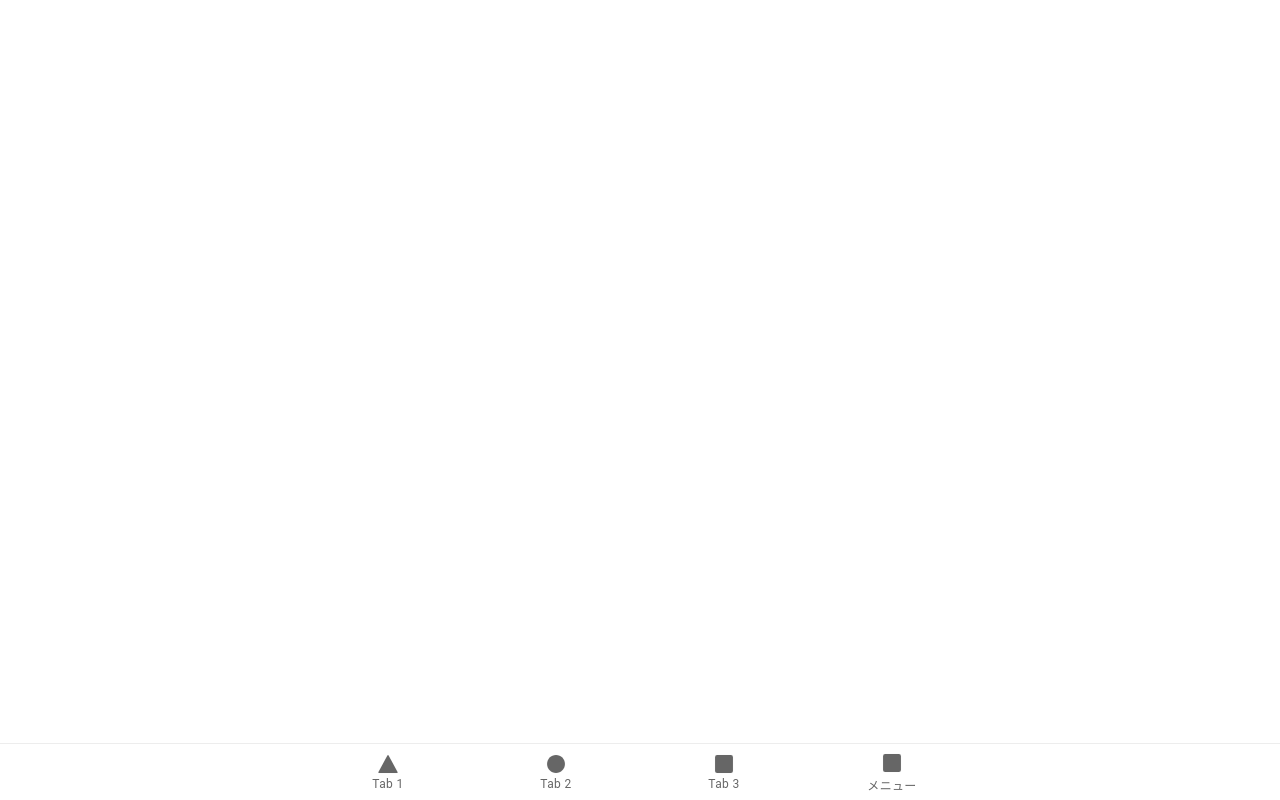
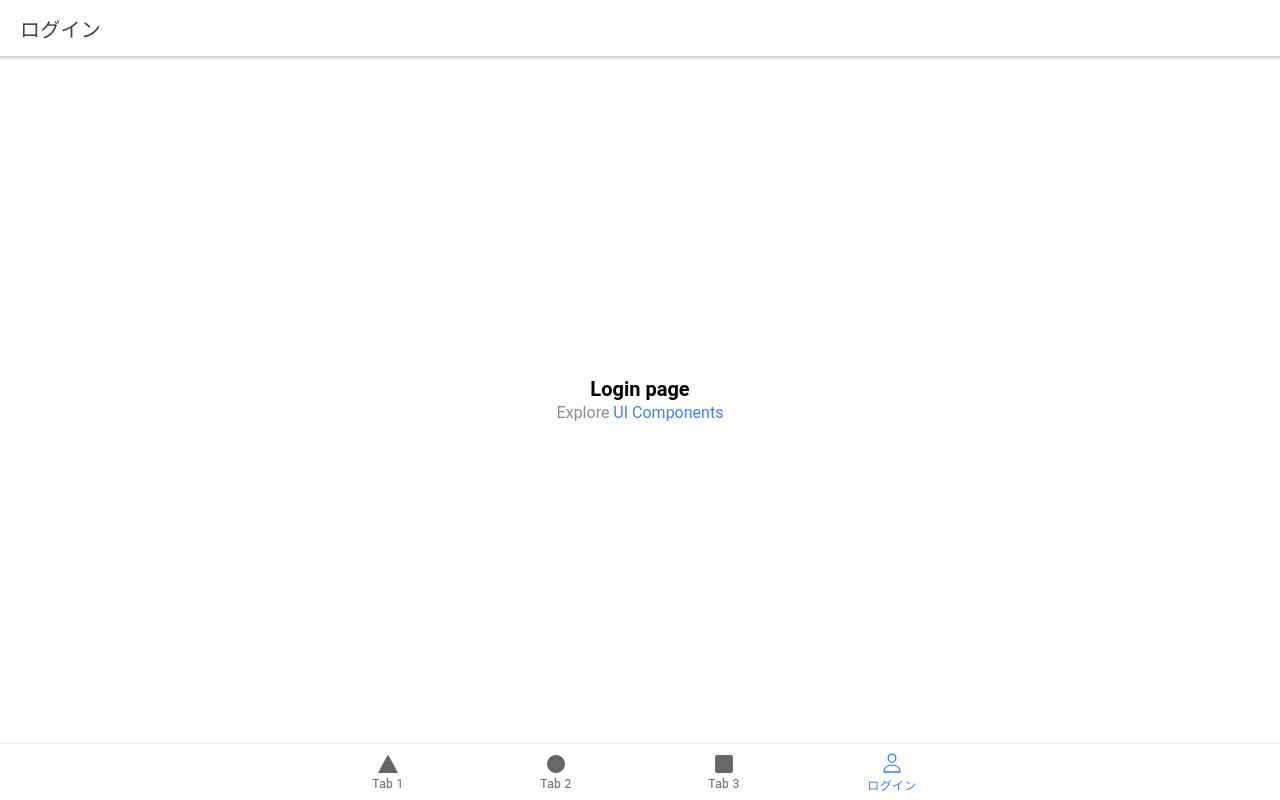
Before and after one commit to yuzsh/fishcast-sns, a React (Create React App) app: page /Login in a window 1280 px wide. Built offline with nearby package versions, Linux system fonts and the light colour scheme.

Commit message:
ログイン/レジスターフォームの準備

```diff
--- a/src/App.tsx
+++ b/src/App.tsx
@@ -10,11 +10,12 @@ import {
   IonTabs
 } from '@ionic/react';
 import { IonReactRouter } from '@ionic/react-router';
-import { ellipse, square, triangle } from 'ionicons/icons';
+import { ellipse, square, triangle, personOutline } from 'ionicons/icons';
 import Tab1 from './pages/Tab1';
 import Tab2 from './pages/Tab2';
 import Tab3 from './pages/Tab3';
 import UserMenu from './pages/UserMenu';
+import Login from './pages/Login';
 
 /* Core CSS required for Ionic components to work properly */
 import '@ionic/react/css/core.css';
@@ -44,6 +45,7 @@ const App: React.FC = () => (
           <Route path="/tab2" component={Tab2} exact={true} />
           <Route path="/tab3" component={Tab3} />
           <Route path="/UserMenu" component={UserMenu} />
+          <Route path="/Login" component={Login} />
           <Route path="/" render={() => <Redirect to="/tab1" />} exact={true} />
         </IonRouterOutlet>
         <IonTabBar slot="bottom">
@@ -59,9 +61,9 @@ const App: React.FC = () => (
             <IonIcon icon={square} />
             <IonLabel>Tab 3</IonLabel>
           </IonTabButton>
-          <IonTabButton tab="UserMenu" href="/UserMenu">
-            <IonIcon icon={square} />
-            <IonLabel>メニュー</IonLabel>
+          <IonTabButton tab="Login" href="/Login">
+            <IonIcon icon={personOutline} />
+            <IonLabel>ログイン</IonLabel>
           </IonTabButton>
         </IonTabBar>
       </IonTabs>
--- /dev/null
+++ b/src/pages/Login.tsx
@@ -0,0 +1,26 @@
+import React from 'react';
+import { IonContent, IonHeader, IonPage, IonTitle, IonToolbar } from '@ionic/react';
+import ExploreContainer from '../components/ExploreContainer';
+import './Login.css';
+
+const Login: React.FC = () => {
+  return (
+    <IonPage>
+      <IonHeader>
+        <IonToolbar>
+          <IonTitle>ログイン</IonTitle>
+        </IonToolbar>
+      </IonHeader>
+      <IonContent>
+        <IonHeader collapse="condense">
+          <IonToolbar>
+            <IonTitle size="large">ログイン</IonTitle>
+          </IonToolbar>
+        </IonHeader>
+        <ExploreContainer name="Login page" />
+      </IonContent>
+    </IonPage>
+  );
+};
+
+export default Login;
```
Also changed, not shown: src/pages/Register.tsx (added, +26 -0 lines), src/pages/Login.css (added), src/pages/Register.css (added).
